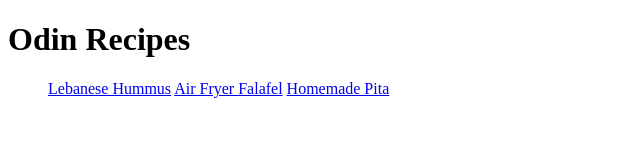
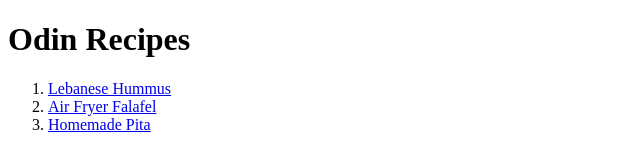
Before and after one commit to ysaife/odin-recipes, a plain HTML site: page index.html in a window 1280 px wide. Shown: the whole page, without its empty margins (0-640 px from the left). Drawn offline with Linux system fonts and the light colour scheme.

Commit message:
Add missing li elements

```diff
--- a/index.html
+++ b/index.html
@@ -8,9 +8,9 @@
 <body>
 <h1>Odin Recipes</h1>
 <ol>
-<a href="./recipes/hummus.html">Lebanese Hummus</a>
-<a href="./recipes/falafel.html">Air Fryer Falafel</a>
-<a href="./recipes/pita.html">Homemade Pita</a>
+<li><a href="./recipes/hummus.html">Lebanese Hummus</a></li>
+<li><a href="./recipes/falafel.html">Air Fryer Falafel</a></li>
+<li><a href="./recipes/pita.html">Homemade Pita</a></li>
 </ol>
 </body>
 </html>
```
